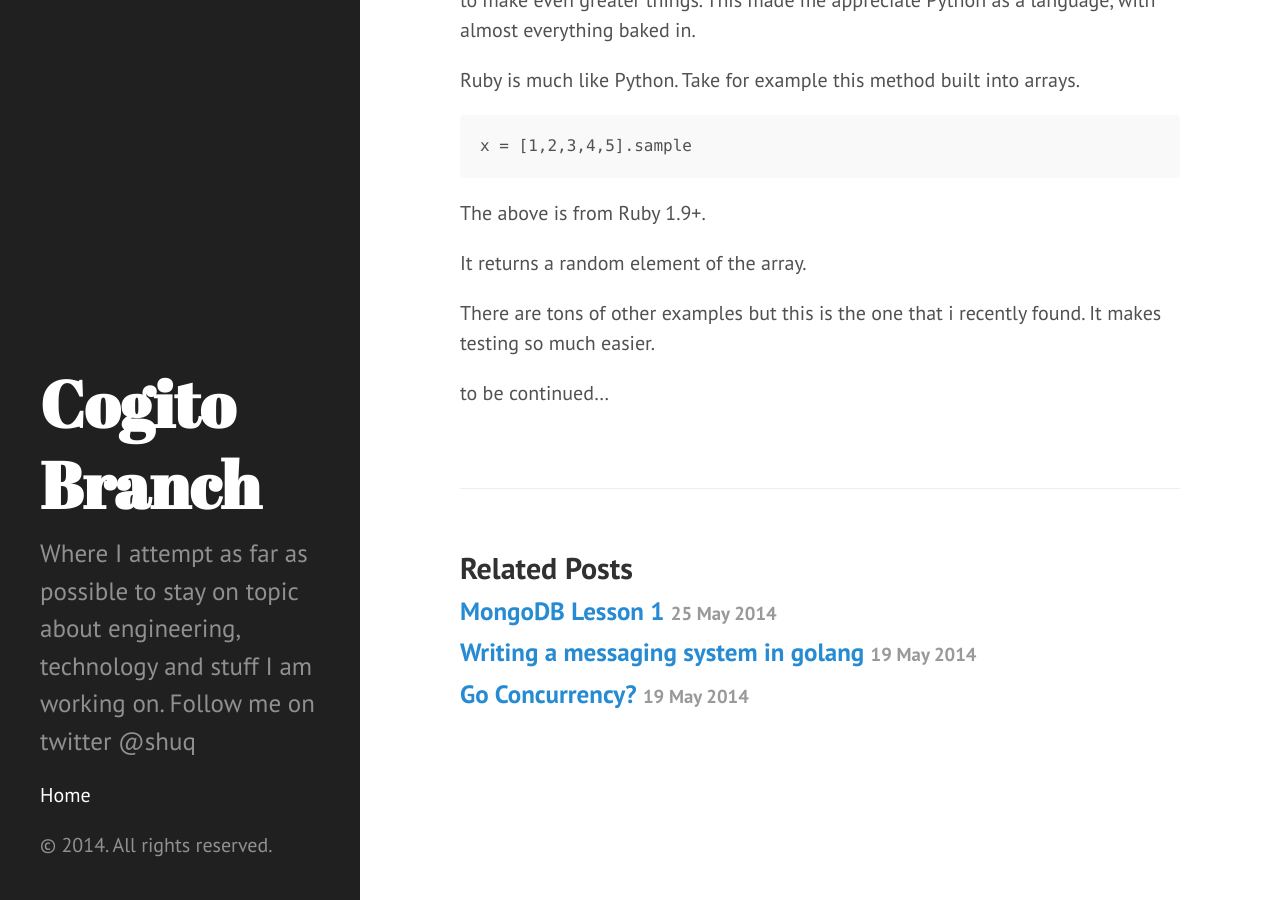
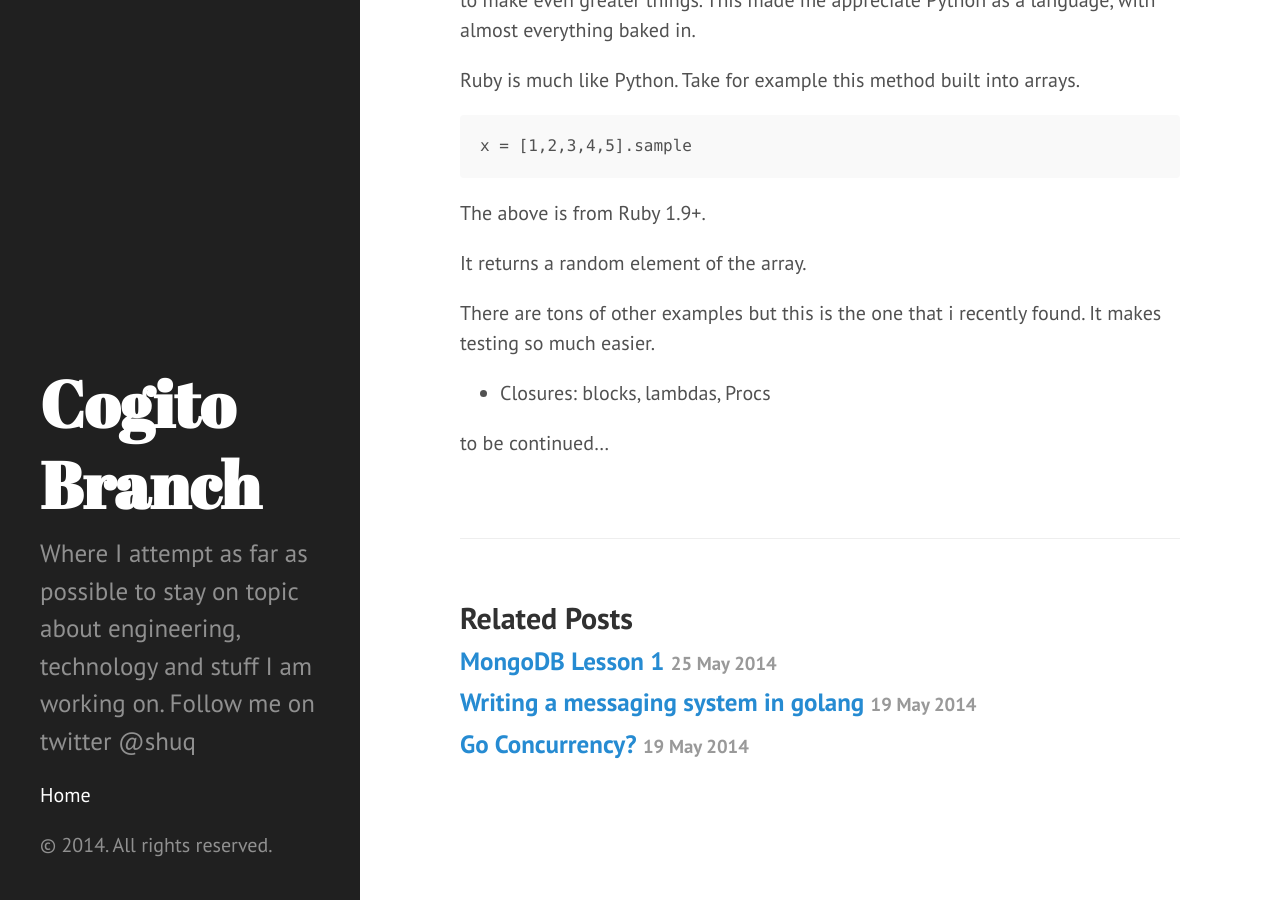
Before and after one commit to quekshuy/oldquekshuy.github.io, a Jekyll site: the page built from _posts/2014-05-29-ruby-is-the-cutest-language.markdown, in a window 1280 px wide and 900 px high, scrolled down 1444 px. Built offline with Jekyll 4.4.1, drawn with Linux system fonts in a browser that asks for light colours; Markdown is read by kramdown in place of the engine named in the settings.

Commit message:
Post update: Ruby is the cutest language

```diff
--- a/_posts/2014-05-29-ruby-is-the-cutest-language.markdown
+++ b/_posts/2014-05-29-ruby-is-the-cutest-language.markdown
@@ -51,4 +51,7 @@ It returns a random element of the array.
 
 There are tons of other examples but this is the one that i recently found. It makes testing so much easier.
 
+* Closures: blocks, lambdas, Procs
+
+
 to be continued...
```
